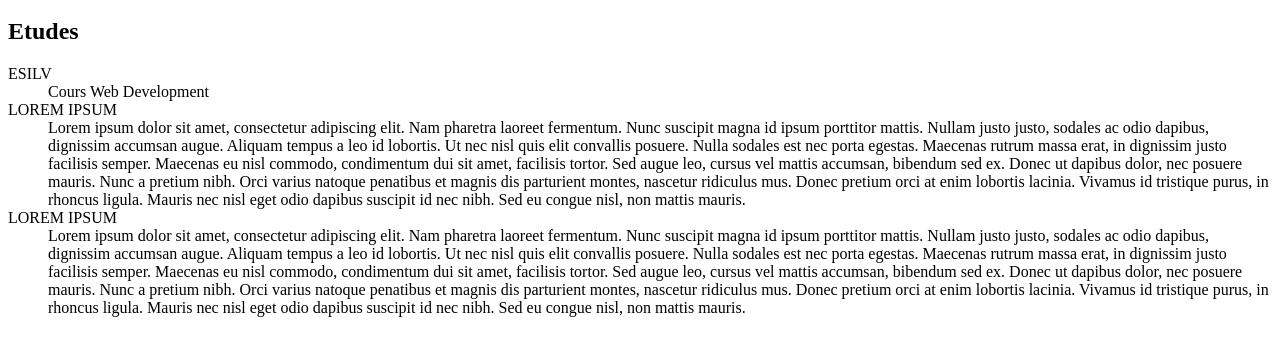
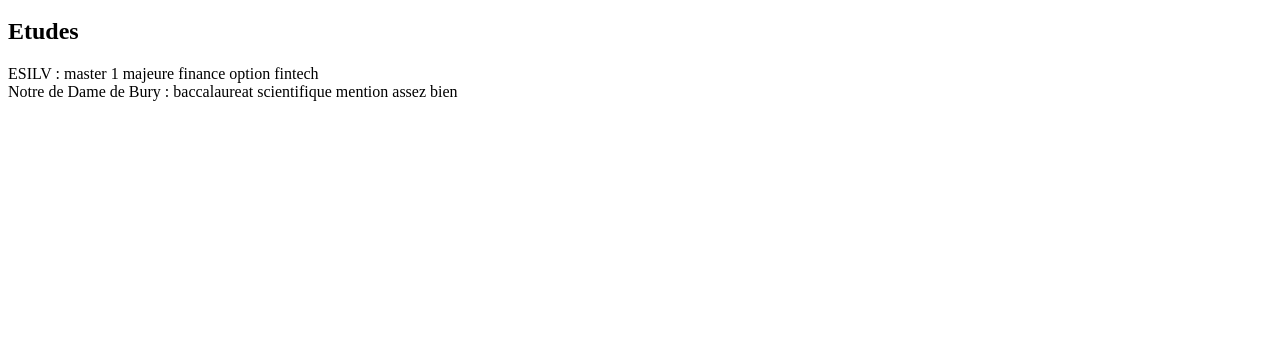
Before and after one commit to letrou5/CV-web, a plain HTML site: page etudes.html in a window 1280 px wide. Shown: the part 154-510 px from the top of the page. Drawn offline with Linux system fonts and the light colour scheme.

Commit message:
new etudes

```diff
--- a/etudes.html
+++ b/etudes.html
@@ -14,12 +14,9 @@
 </ul>
 <h2>Etudes</h2>
 <dl>
-<dt>ESILV</dt>
-<dd>Cours Web Development</dd>
-<dt>LOREM IPSUM</dt>
-<dd>Lorem ipsum dolor sit amet, consectetur adipiscing elit. Nam pharetra laoreet fermentum. Nunc suscipit magna id ipsum porttitor mattis. Nullam justo justo, sodales ac odio dapibus, dignissim accumsan augue. Aliquam tempus a leo id lobortis. Ut nec nisl quis elit convallis posuere. Nulla sodales est nec porta egestas. Maecenas rutrum massa erat, in dignissim justo facilisis semper. Maecenas eu nisl commodo, condimentum dui sit amet, facilisis tortor. Sed augue leo, cursus vel mattis accumsan, bibendum sed ex. Donec ut dapibus dolor, nec posuere mauris. Nunc a pretium nibh. Orci varius natoque penatibus et magnis dis parturient montes, nascetur ridiculus mus. Donec pretium orci at enim lobortis lacinia. Vivamus id tristique purus, in rhoncus ligula. Mauris nec nisl eget odio dapibus suscipit id nec nibh. Sed eu congue nisl, non mattis mauris.</dd>
-<dt>LOREM IPSUM</dt>
-<dd>Lorem ipsum dolor sit amet, consectetur adipiscing elit. Nam pharetra laoreet fermentum. Nunc suscipit magna id ipsum porttitor mattis. Nullam justo justo, sodales ac odio dapibus, dignissim accumsan augue. Aliquam tempus a leo id lobortis. Ut nec nisl quis elit convallis posuere. Nulla sodales est nec porta egestas. Maecenas rutrum massa erat, in dignissim justo facilisis semper. Maecenas eu nisl commodo, condimentum dui sit amet, facilisis tortor. Sed augue leo, cursus vel mattis accumsan, bibendum sed ex. Donec ut dapibus dolor, nec posuere mauris. Nunc a pretium nibh. Orci varius natoque penatibus et magnis dis parturient montes, nascetur ridiculus mus. Donec pretium orci at enim lobortis lacinia. Vivamus id tristique purus, in rhoncus ligula. Mauris nec nisl eget odio dapibus suscipit id nec nibh. Sed eu congue nisl, non mattis mauris.</dd>
-</dl>
+<dt>ESILV : master 1 majeure finance option fintech</dt>
+<dt>Notre de Dame de Bury : baccalaureat scientifique mention assez bien</dt>
+
+
 </body>
 </html>
```
